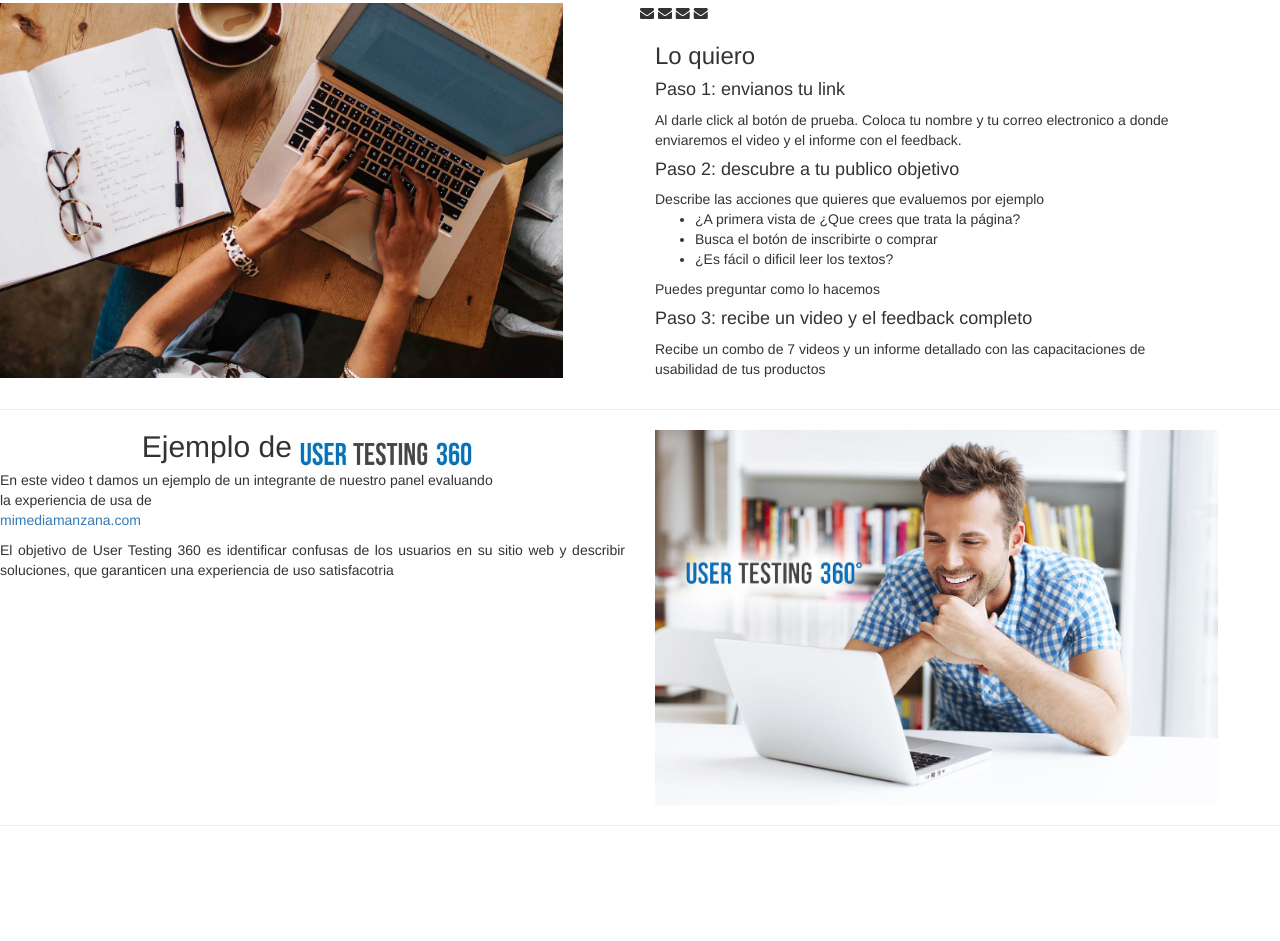
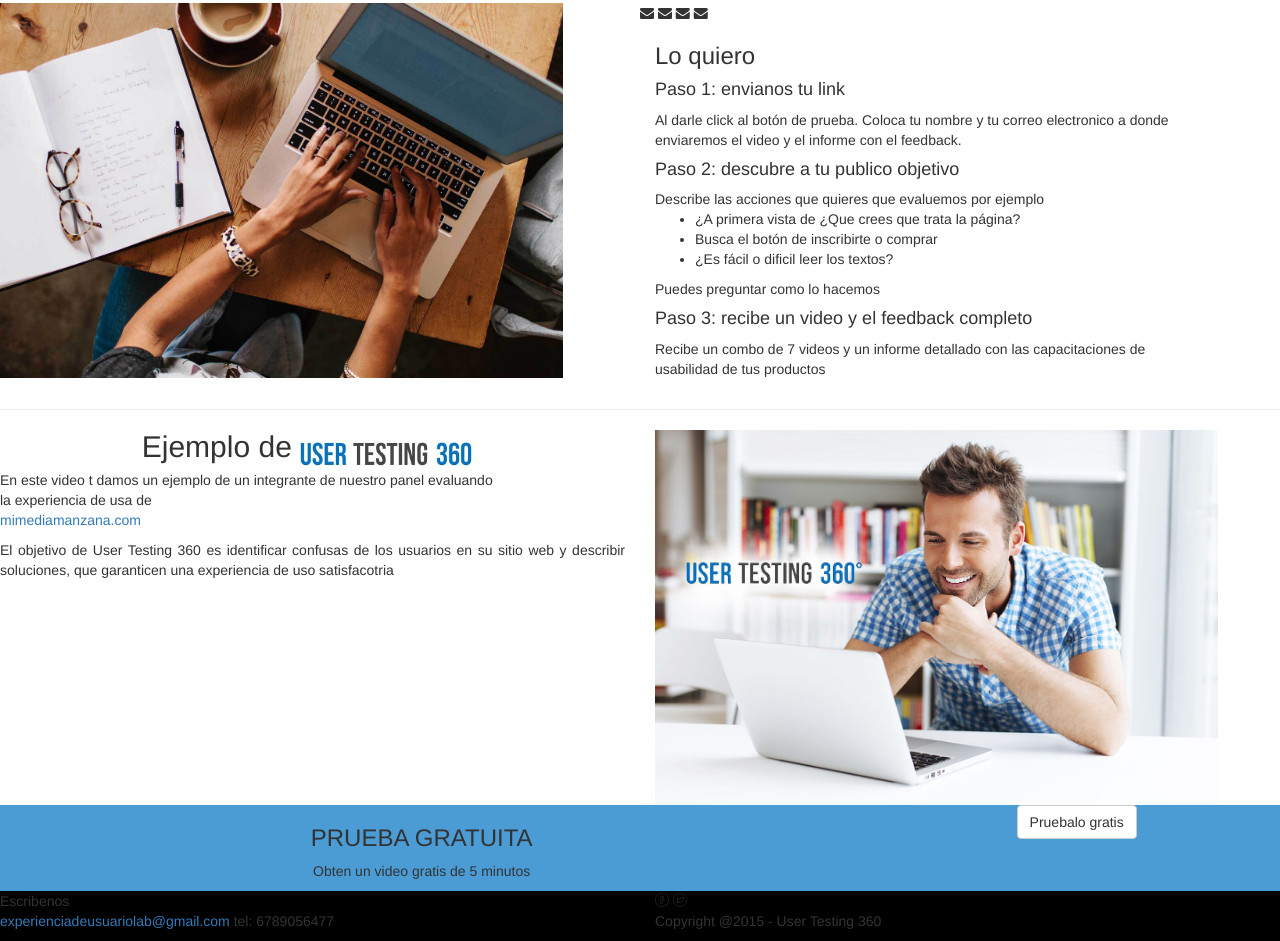
Before and after one commit to VeroRamirez/30_Business, a plain HTML site: page index.html in a window 1280 px wide. Shown: the part 1262-2203 px from the top of the page. Before the commit the page ends 2108 px from the top, so only its background shows below. Drawn offline with Linux system fonts and the light colour scheme; files whose address does not match are found by name.

Commit message:
Estructura completa sin estilo

```diff
--- a/css/main.css
+++ b/css/main.css
@@ -29,6 +29,7 @@ nav.navbar{
 }
 .nombre{
 	max-width: 30%;
+
 }
 .video{
 	width: 90%;
@@ -37,3 +38,9 @@ nav.navbar{
 .img2{
 	width: 90%;
 }
+.back-footer{
+	background: black;
+}
+.back-prueba{
+	background: rgb(75,155,213);
+}
--- a/index.html
+++ b/index.html
@@ -57,24 +57,24 @@
 			</div>
 		</header>
 		<!-- Seccion servicios -->
-		<section>
+		<section id="seccion1">
 			<div class="row">
 				<div class="col-xs-12">
 					<h3 class="text-center">Nuestros servicios</h3>
 				</div>
 			</div>
 			<div class="row text-center">
-				<div class="col-xs-4">
+				<div class="col-xs-12 col-sm-4">
 					<span class="fa fa-bank"></span>
 					<p>Pruebalo <br>gratis</p>
 					<p>Obten un primer video screencast de un<br>usuario navegando tu página</p>
 				</div>
-				<div class="col-xs-4">
+				<div class="col-xs-12 col-sm-4">
 					<span class="fa fa-bank"></span>
 					<p>Pruebalo <br>gratis</p>
 					<p>Si te gustó comprar nuestro servicio<br>completo que incluye 7 videos y feedback</p>
 				</div>
-				<div class="col-xs-4">
+				<div class="col-xs-12 col-sm-4">
 					<span class="fa fa-bank"></span>
 					<p>Pruebalo <br>gratis</p>
 					<p>Te haremos llegar los videos y el feedback<br>completo el mismo dia</p>
@@ -88,16 +88,16 @@
 			</div>
 		</section>
 		<!--Seccion Ejemplos-->
-		<section>
+		<section id="seccion2">
 			<div class="row">
-				<div class="col-xs-6 text-center">
+				<div class="col-xs-12 col-sm-6 text-center">
 					<h2 class="inline">Ejemplo de</h2>
 					<img src="image/logo-2.jpg" alt="logo" class="inline nombre">
 					<p class="text-justify">En este video t damos un ejemplo de un integrante de nuestro panel evaluando<br> la experiencia de usa de<br><a href="#">mimediamanzana.com</a></p>
 					<p class="text-justify">El objetivo de User Testing 360 es identificar confusas de los usuarios en su sitio web y describir soluciones, que garanticen una experiencia de uso satisfacotria</p>
 					<img src="image/flecha.png" alt="flecha">
 				</div>
-				<div class="col-xs-6">
+				<div class="col-xs-12 col-sm-6">
 					<iframe src="https://www.youtube.com/embed/95kisnKdJwo" frameborder="0" allowfullscreen class="video"></iframe>
 				</div>
 			</div>
@@ -136,7 +136,8 @@
 			</div>
 			<hr>
 		</section>
-		<section>
+		<!--Seccion porque usar-->
+		<section id="seccion3">
 			<div class="row">
 				<div class="col-xs-6 text-center">
 					<h2 class="inline">Ejemplo de</h2>
@@ -148,8 +149,34 @@
 					<img src="image/banner.jpg" alt="computadora" class="img2">
 				</div>
 			</div>
-			<hr>
+			<div class="row back-prueba">
+				<div class="col-xs-8 text-center">
+					<h3>PRUEBA GRATUITA</h3>
+					<p>Obten un video gratis de 5 minutos</p>
+				</div>
+				<div class="col-xs-4 text-center">
+					<button class="btn btn-default">
+						Pruebalo gratis
+					</button>
+				</div>
+			</div>
 		</section>
+		<footer id="seccion4" class="back-footer">
+			<div class="row">
+				<div class="col-xs-6">
+					<p>
+						Escribenos<br>
+						<a href="#">experienciadeusuariolab@gmail.com</a>
+						tel: 6789056477
+					</p>
+				</div>
+				<div class="col-xs-6">
+					<span class="icon-facebook"></span>
+					<span class="icon-twitter"></span>
+					<p>Copyright @2015 - User Testing 360</p>
+				</div>
+			</div>
+		</footer>
 
 		<!-- Incluir todos tus scripts apartir de este punto -->
 	    <!-- jQuery (necesario para que funcionen los componentes de Bootstrap) -->
```
Also changed, not shown: docs/trello3.jpg (added), 1 other file.
